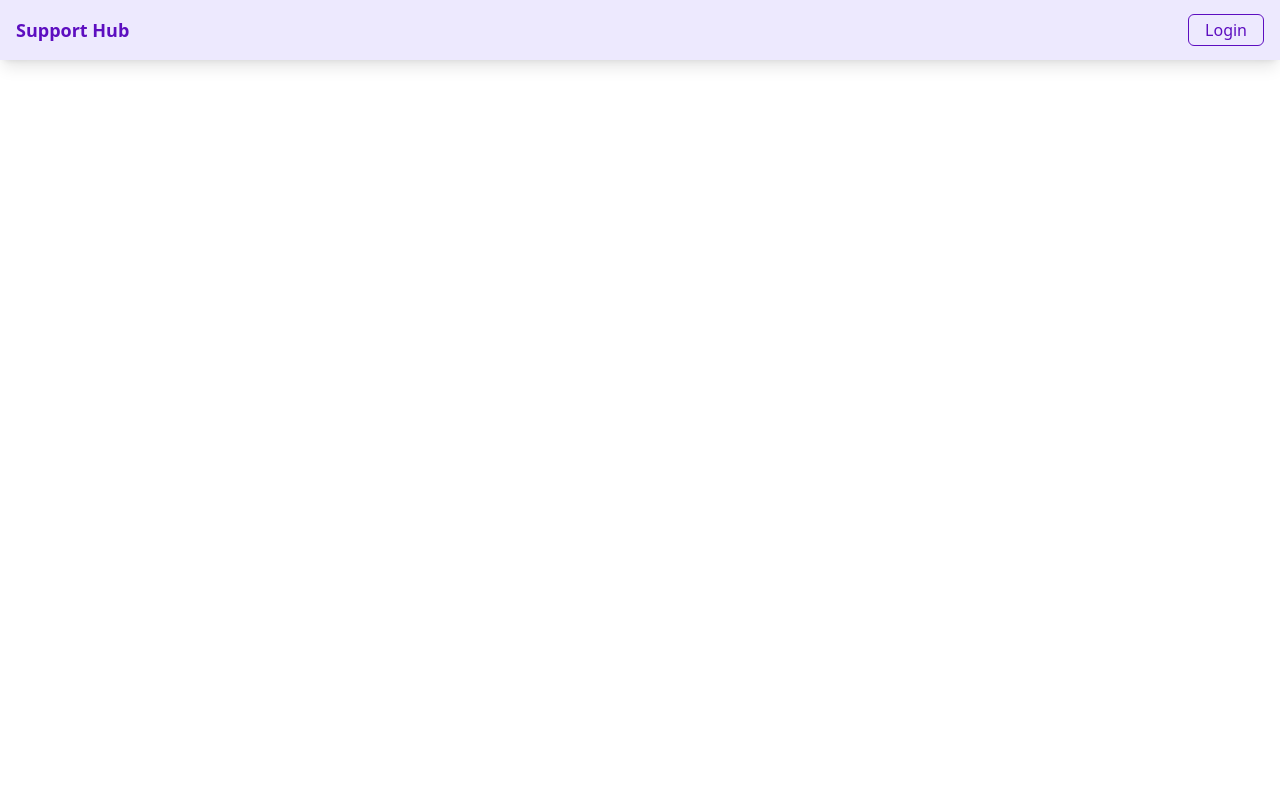
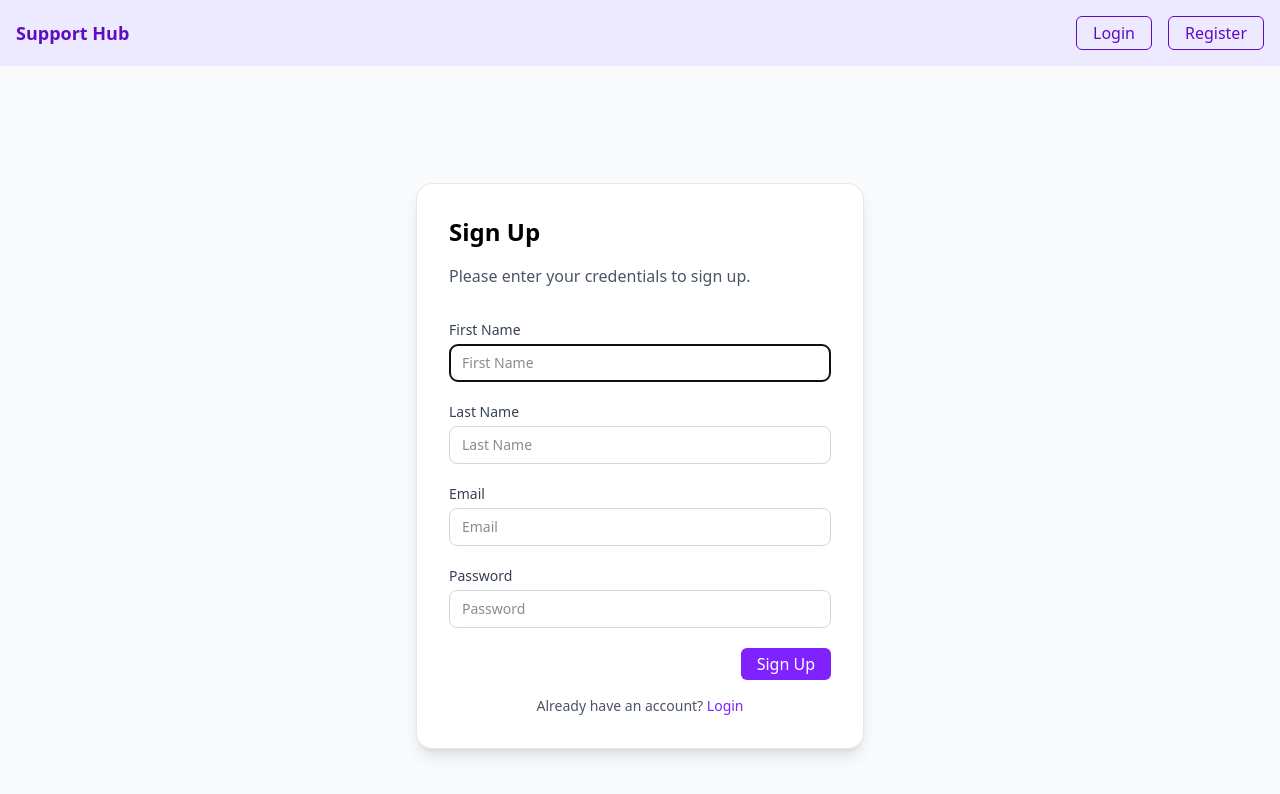
Before and after one commit to Seunadex/support-hub-frontend, a React (Vite) app: page /signup in a window 1280 px wide. Before the commit this address had no page. Shown: the top 794 px of the page. Built offline with nearby package versions, Linux system fonts and the light colour scheme; what apollo-upload-client would draw is missing.

Commit message:
add user sign up

```diff
--- a/src/App.jsx
+++ b/src/App.jsx
@@ -4,12 +4,14 @@ import Home from "./pages/Home";
 import Login from "./pages/Login";
 import ProtectedRoute from "./pages/ProtectedRoute";
 import Ticket from "./pages/Ticket";
+import Signup from "./pages/Signup";
 
 function App() {
   return <Routes>
     <Route path="/" element={<ProtectedRoute><Home /></ProtectedRoute>} />
     <Route path="/ticket/:id" element={<ProtectedRoute><Ticket /></ProtectedRoute>} />
     <Route path="/login" element={<Login />} />
+    <Route path="/signup" element={<Signup />} />
   </Routes>;
 }
 
--- a/src/components/Navbar.jsx
+++ b/src/components/Navbar.jsx
@@ -1,4 +1,4 @@
-import React, { useContext } from "react";
+import { useContext } from "react";
 import { AuthContext } from "@/contexts/AuthContext";
 import { NavLink, useNavigate } from "react-router";
 
@@ -26,9 +26,14 @@ const Navbar = () => {
             Logout
           </button>
         ) : (
-          <NavLink to="/login" className="text-violet-800 border border-violet-800 rounded-md px-4 py-1 hover:cursor-pointer">
-            Login
-          </NavLink>
+          <div className="flex gap-4">
+            <NavLink to="/login" className="text-violet-800 border border-violet-800 rounded-md px-4 py-1 hover:cursor-pointer">
+              Login
+            </NavLink>
+            <NavLink to="/signup" className="text-violet-800 border border-violet-800 rounded-md px-4 py-1 hover:cursor-pointer">
+              Register
+            </NavLink>
+          </div>
         )}
       </div>
     </nav>
--- /dev/null
+++ b/src/graphql/mutations/signupUser.js
@@ -0,0 +1,38 @@
+import { gql, useMutation } from "@apollo/client";
+
+const SIGN_UP = gql`
+  mutation Signup($email: String!, $password: String!, $firstName: String!, $lastName: String!) {
+    signup(input: { email: $email, password: $password, firstName: $firstName, lastName: $lastName }) {
+      user {
+        id
+        firstName
+        lastName
+        fullName
+        role
+        email
+      }
+      token
+      errors
+    }
+  }
+`;
+
+export const useSignupMutation = (params, callbackAction) => {
+  const [signup, { loading, error }] = useMutation(SIGN_UP, {
+    variables: params,
+    context: {
+      headers: {
+        "x-operation-name": "Signup",
+      },
+    },
+    onCompleted: (data) => {
+      callbackAction(data);
+    },
+  });
+
+  return {
+    signup,
+    loading,
+    error,
+  };
+};
--- a/src/pages/Home.jsx
+++ b/src/pages/Home.jsx
@@ -66,15 +66,21 @@ const Home = () => {
         <div className="bg-white p-4 rounded shadow">Ticket 4</div>
       </div>
 
-      <div className="border border-gray-200 mt-7 rounded-md bg-white grid grid-cols-1 lg:grid-cols-2 gap-4 p-6">
         {ticketsLoading ? (
           <p>Loading...</p>
         ) : (
-          tickets.map(ticket => (
-            <TicketCard key={ticket.id} ticket={ticket}/>
-          ))
+            tickets.length > 0 ? (
+              <div className="border border-gray-200 mt-7 rounded-md bg-white grid grid-cols-1 lg:grid-cols-2 gap-4 p-6">
+                {tickets.map(ticket => (
+                  <TicketCard key={ticket.id} ticket={ticket}/>
+                ))}
+              </div>
+            ) : (
+            <p className="text-gray-600 text-center my-10 text-xl">No tickets found.</p>
+          )
         )}
-      </div>
+
+
     </div>
   );
 };
--- a/src/pages/Login.jsx
+++ b/src/pages/Login.jsx
@@ -85,6 +85,10 @@ const Login = () => {
               {loading ? "Logging in..." : "Login"}
             </button>
           </form>
+          <p className="text-sm text-gray-600 mt-4 text-center">
+            Don't have an account?{" "}
+            <a href="/signup" className="text-violet-600 hover:underline">Sign Up</a>
+          </p>
         </div>
       </div>
     </div>
--- /dev/null
+++ b/src/pages/Signup.jsx
@@ -0,0 +1,136 @@
+import { useState } from "react";
+import { useSignupMutation } from "../graphql/mutations/signupUser";
+import { useAuth } from "../hooks/useAuth";
+import { useNavigate } from "react-router";
+import { useSnackbar } from 'notistack'
+
+const Signup = () => {
+  const { enqueueSnackbar } = useSnackbar();
+  let navigate = useNavigate();
+  const { login } = useAuth();
+  const [signupDetails, setSignupDetails] = useState({ firstName: "", lastName: "", email: "", password: "" });
+
+  const { signup: signupMutation, loading } = useSignupMutation(
+    signupDetails,
+    (data) => {
+      if (data.signup.errors.length > 0) {
+        return data.signup.errors.forEach((error) => enqueueSnackbar(error, { variant: 'error' }));
+      }
+      login(data.signup.token, data.signup.user);
+      navigate("/");
+    }
+  );
+
+  const handleSubmit = (e) => {
+    e.preventDefault();
+    signupMutation();
+  };
+
+  return (
+    <div className="min-h-screen bg-gray-50 flex items-center justify-center px-6">
+      <div className="w-full max-w-md">
+        <div className="bg-white rounded-2xl shadow-lg border border-gray-200 p-8">
+          <h1 className="text-2xl font-bold mb-4">Sign Up</h1>
+          <p className="text-gray-600 mb-6">
+            Please enter your credentials to sign up.
+          </p>
+          <form
+            onSubmit={handleSubmit}
+            className="mt-8 space-y-5 flex flex-col"
+          >
+            <div>
+              <label
+                htmlFor="firstName"
+                className="block text-sm font-medium text-gray-700"
+              >
+                First Name
+              </label>
+              <input
+                autoFocus
+                required
+                id="firstName"
+                type="text"
+                placeholder="First Name"
+                value={signupDetails.firstName}
+                onChange={(e) =>
+                  setSignupDetails({ ...signupDetails, firstName: e.target.value })
+                }
+                className="mt-1 block w-full rounded-lg border border-gray-300 bg-white px-3 py-2 text-gray-900 text-sm"
+              />
+            </div>
+            <div>
+              <label
+                htmlFor="lastName"
+                className="block text-sm font-medium text-gray-700"
+              >
+                Last Name
+              </label>
+              <input
+                required
+                id="lastName"
+                type="text"
+                placeholder="Last Name"
+                value={signupDetails.lastName}
+                onChange={(e) =>
+                  setSignupDetails({ ...signupDetails, lastName: e.target.value })
+                }
+                className="mt-1 block w-full rounded-lg border border-gray-300 bg-white px-3 py-2 text-gray-900 text-sm"
+              />
+            </div>
+            <div>
+              <label
+                htmlFor="email"
+                className="block text-sm font-medium text-gray-700"
+              >
+                Email
+              </label>
+              <input
+                required
+                id="email"
+                type="email"
+                placeholder="Email"
+                value={signupDetails.email}
+                onChange={(e) =>
+                  setSignupDetails({ ...signupDetails, email: e.target.value })
+                }
+                className="mt-1 block w-full rounded-lg border border-gray-300 bg-white px-3 py-2 text-gray-900 text-sm"
+              />
+            </div>
+            <div>
+              <label
+                htmlFor="password"
+                className="block text-sm font-medium text-gray-700"
+              >
+                Password
+              </label>
+              <input
+                required
+                id="password"
+                type="password"
+                placeholder="Password"
+                value={signupDetails.password}
+                onChange={(e) =>
+                  setSignupDetails({ ...signupDetails, password: e.target.value })
+                }
+                className="mt-1 block w-full rounded-lg border border-gray-300 bg-white px-3 py-2 text-gray-900 text-sm"
+              />
+            </div>
+            <button
+              type="submit"
+              disabled={loading}
+              className="bg-violet-600 text-white rounded-md px-4 py-1 hover:bg-violet-700 flex self-end cursor-pointer"
+            >
+              {loading ? "Signing up..." : "Sign Up"}
+            </button>
+          </form>
+          <p className="text-sm text-gray-600 mt-4 text-center">
+            Already have an account?{" "}
+            <a href="/login" className="text-violet-600 hover:underline">Login</a>
+          </p>
+        </div>
+      </div>
+    </div>
+  );
+};
+
+export default Signup;
```
